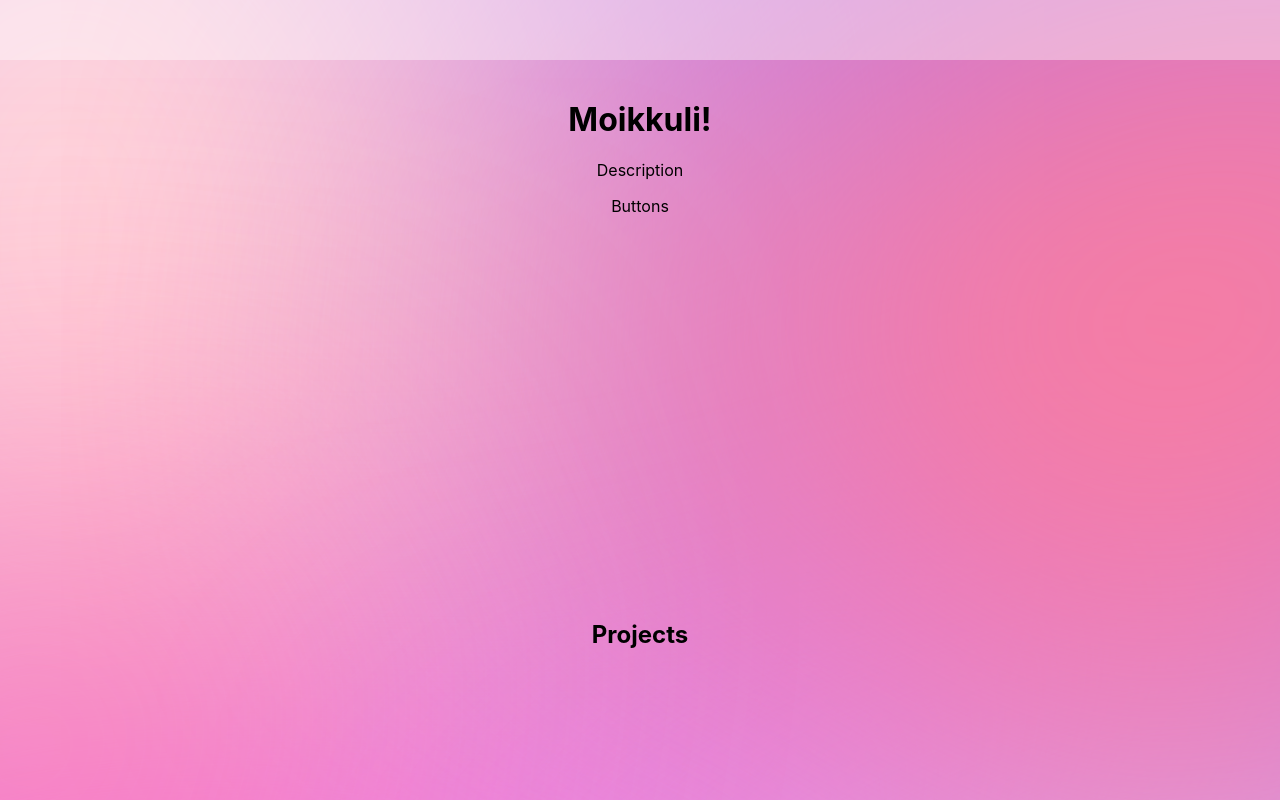
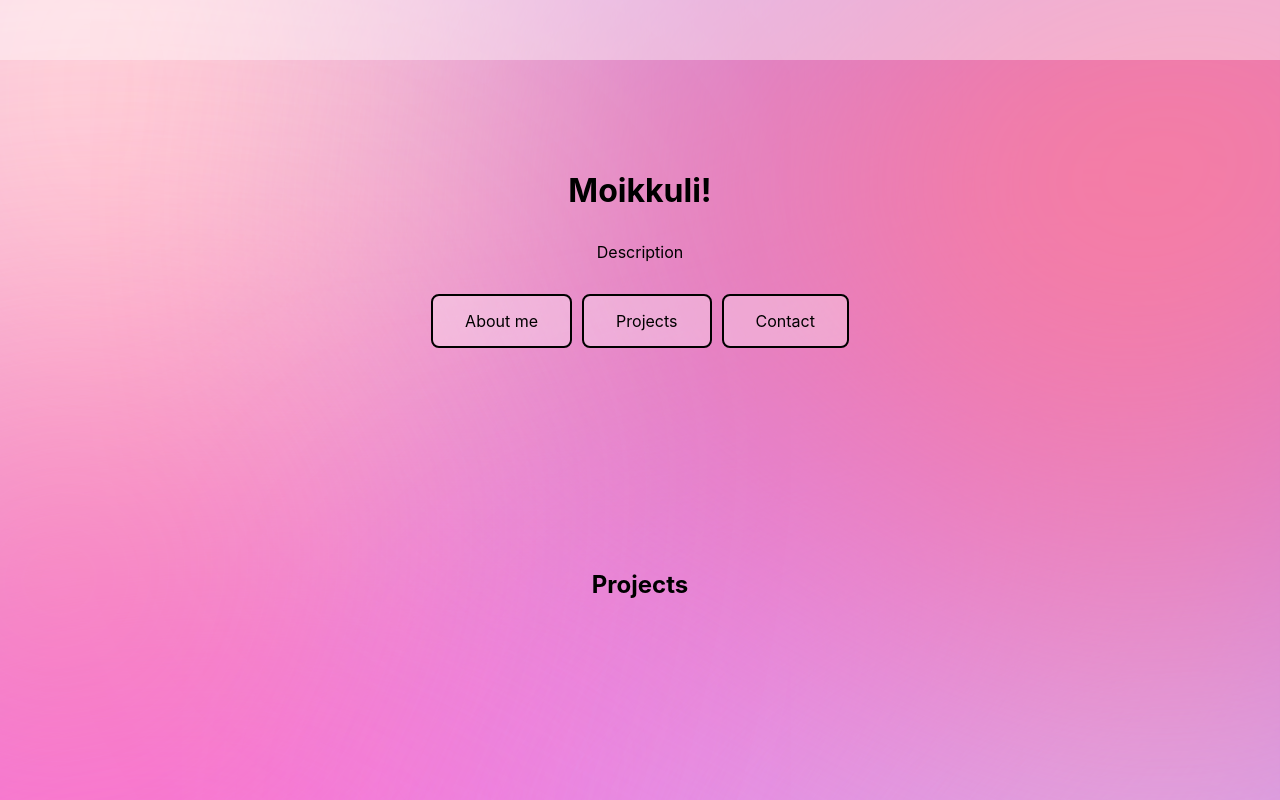
Before and after one commit to suviz/portfolio_site, a React (Create React App) app: page / in a window 1280 px wide. Built offline with nearby package versions, Linux system fonts and the light colour scheme.

Commit message:
Add buttons to hero section

```diff
--- a/src/App.css
+++ b/src/App.css
@@ -36,23 +36,50 @@ main {
 
 .hero {
   width: 100vw;
-  height: 500px;
+  min-height: 300px;
+  padding: 50px 0;
+}
+
+.hero-desc {
+  margin: 2rem;
 }
 
 .buttons {
+  display: flex;
+  flex-direction: row;
+  flex-wrap: wrap;
+  justify-content: center;
+  align-items: flex-start;
+  gap: 10px;
+  width: 100vw;
+  margin: 2rem 0;
+}
 
-  width: 100vw;
-  height: 500px;
+.button {
+  background-color: rgb(256, 256, 256, .3);
+  border: none;
+  color: rgb(0, 0, 0);
+  padding: 15px 32px;
+  text-align: center;
+  text-decoration: none;
+  display: inline-block;
+  font-size: 16px;
+  border: 2px solid #000000;
+  border-radius: 8px;
+}
+
+.button:hover {
+  background-color: rgb(256, 256, 256, .6);
 }
 
 .projects {
-
   width: 100vw;
-  height: 500px;
+  min-height: 300px;
+  padding: 50px 0;
 }
 
 .contact {
-
   width: 100vw;
-  height: 500px;
+  min-height: 300px;
+  padding: 50px 0;
 }
--- a/src/App.js
+++ b/src/App.js
@@ -16,19 +16,22 @@ function App() {
             Moikkuli!
           </h1>
 
-          <p>Description</p>
+          <p className='hero-desc'>Description</p>
 
           <div className='buttons'>
-            <p>Buttons</p>
+            <a href="/about" className='button'>About me</a>
+            <a href="#projects" className='button'>Projects</a>
+            <a href="#contact" className='button'>Contact</a>
+
           </div>
         </div>
 
 
-        <div className='projects'>
+        <div className='projects' id="projects">
           <h2>Projects</h2>
         </div>
 
-        <div className='contact'>
+        <div className='contact' id="contact">
           <h2>Contact me</h2>
         </div>
 
```
